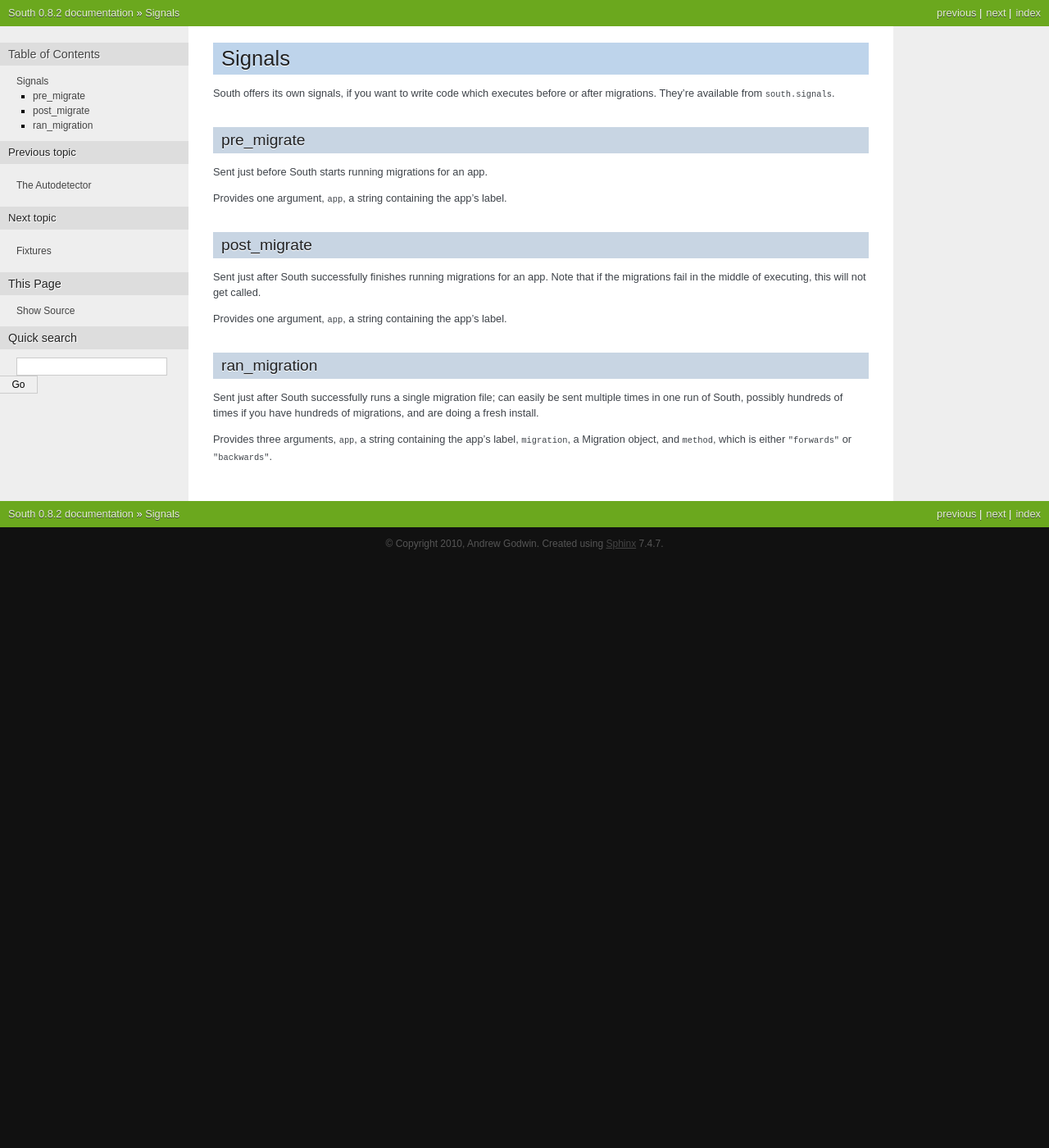
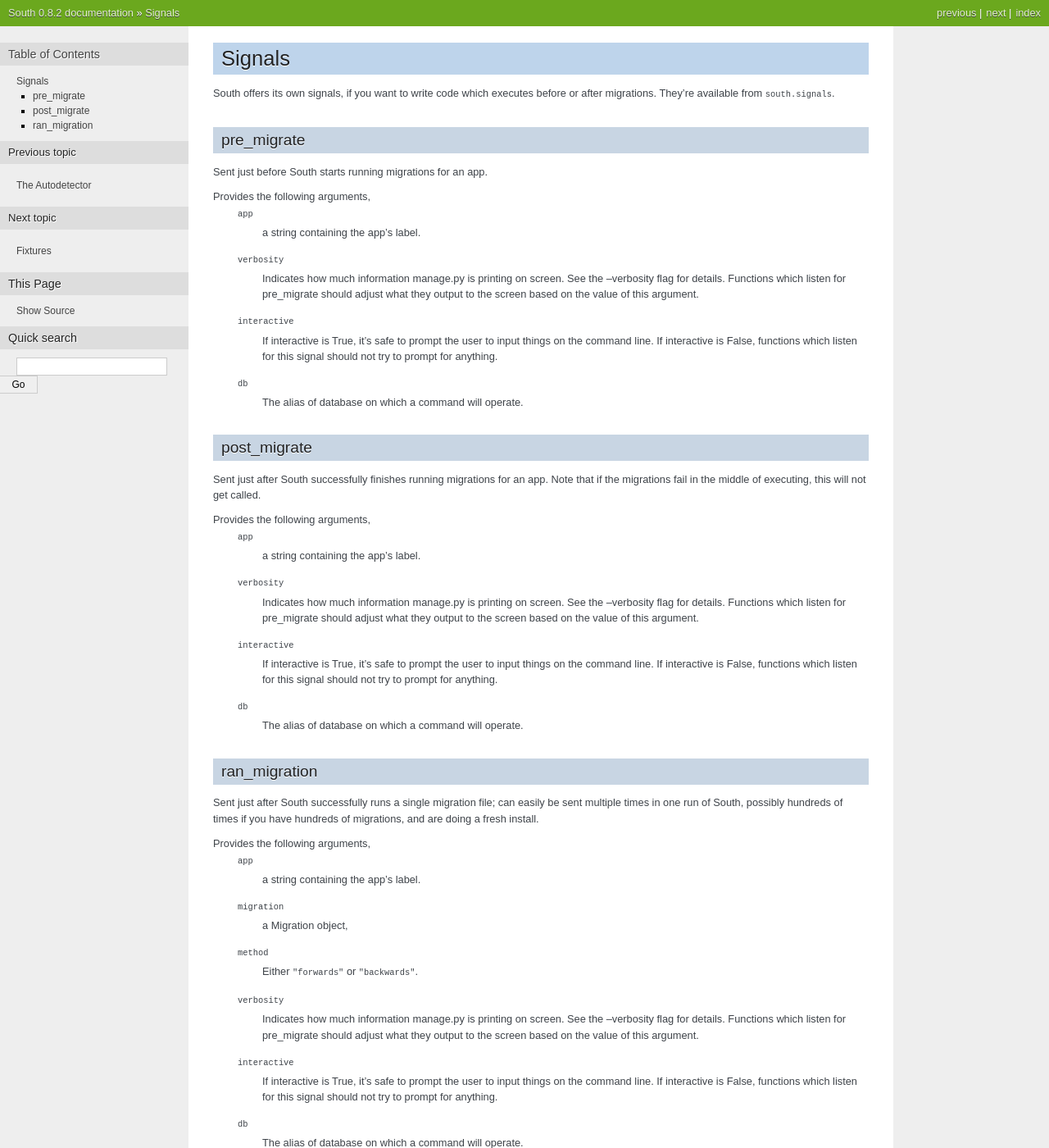
Before and after one commit to zhlgh603/django-south, a Sphinx documentation site: the page built from docs/signals.rst, in a window 1280 px wide and 1400 px high. Shown: the whole window at 82% size. Built offline with Sphinx 7.4.7, drawn with Linux system fonts in a browser that asks for light colours.

Commit message:
Updating signals to add more information to match post_sycndb signal of Django. Added verbosity, interactive and db arguments.

```diff
--- a/docs/signals.rst
+++ b/docs/signals.rst
@@ -13,7 +13,20 @@ pre_migrate
 
 Sent just before South starts running migrations for an app.
 
-Provides one argument, ``app``, a string containing the app's label.
+Provides the following arguments,
+    ``app``
+        a string containing the app's label.
+
+    ``verbosity``
+        Indicates how much information manage.py is printing on screen. See the --verbosity flag for details.
+        Functions which listen for pre_migrate should adjust what they output to the screen based on the value of this argument.
+
+    ``interactive``
+        If interactive is True, it’s safe to prompt the user to input things on the command line.
+        If interactive is False, functions which listen for this signal should not try to prompt for anything.
+
+    ``db``
+        The alias of database on which a command will operate.
 
 
 post_migrate
@@ -22,7 +35,20 @@ post_migrate
 Sent just after South successfully finishes running migrations for an app. Note
 that if the migrations fail in the middle of executing, this will not get called.
 
-Provides one argument, ``app``, a string containing the app's label.
+Provides the following arguments,
+    ``app``
+        a string containing the app's label.
+
+    ``verbosity``
+        Indicates how much information manage.py is printing on screen. See the --verbosity flag for details.
+        Functions which listen for pre_migrate should adjust what they output to the screen based on the value of this argument.
+
+    ``interactive``
+        If interactive is True, it’s safe to prompt the user to input things on the command line.
+        If interactive is False, functions which listen for this signal should not try to prompt for anything.
+
+    ``db``
+        The alias of database on which a command will operate.
 
 
 ran_migration
@@ -32,6 +58,23 @@ Sent just after South successfully runs a single migration file; can easily be
 sent multiple times in one run of South, possibly hundreds of times if you
 have hundreds of migrations, and are doing a fresh install.
 
-Provides three arguments, ``app``, a string containing the app's label,
-``migration``, a Migration object, and ``method``, which is either
-``"forwards"`` or ``"backwards"``.
+Provides the following arguments,
+    ``app``
+        a string containing the app's label.
+
+    ``migration``
+        a Migration object,
+
+    ``method``
+        Either ``"forwards"`` or ``"backwards"``.
+
+    ``verbosity``
+        Indicates how much information manage.py is printing on screen. See the --verbosity flag for details.
+        Functions which listen for pre_migrate should adjust what they output to the screen based on the value of this argument.
+
+    ``interactive``
+        If interactive is True, it’s safe to prompt the user to input things on the command line.
+        If interactive is False, functions which listen for this signal should not try to prompt for anything.
+
+    ``db``
+        The alias of database on which a command will operate.
```
Also changed, not shown: 3 other files.
